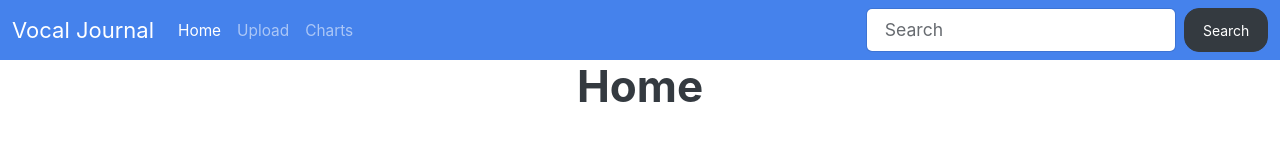
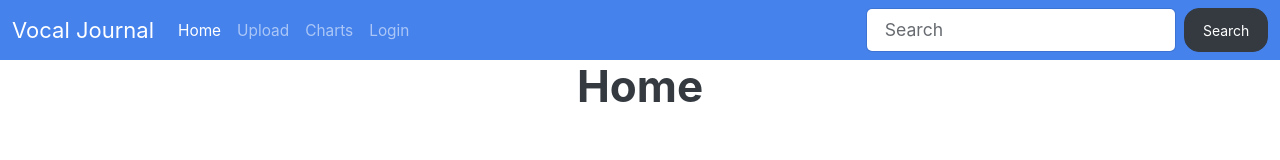
Before and after one commit to leochoo/vocal-journal, a Svelte app: page / in a window 1280 px wide. Shown: the top 160 px of the page. Built offline with nearby package versions, Linux system fonts and the light colour scheme; no server answers.

Commit message:
anonymous sign in

```diff
--- a/src/App.svelte
+++ b/src/App.svelte
@@ -5,6 +5,7 @@
   import Home from "./lib/Home.svelte";
   import Upload from "./lib/Upload.svelte";
   import Charts from "./lib/Charts.svelte";
+  import Login from "./lib/Login.svelte";
   import { Router, Link, Route } from "svelte-routing";
 </script>
 
@@ -39,6 +40,9 @@
             <li class="nav-item">
               <Link class="nav-link" to="charts">Charts</Link>
             </li>
+            <li class="nav-item">
+              <Link class="nav-link" to="login">Login</Link>
+            </li>
           </ul>
           <form class="d-flex">
             <input
@@ -56,6 +60,7 @@
     <div>
       <Route path="upload" component={Upload} />
       <Route path="charts" component={Charts} />
+      <Route path="login" component={Login} />
       <Route path="/"><Home /></Route>
     </div>
   </main>
--- /dev/null
+++ b/src/lib/Login.svelte
@@ -0,0 +1,12 @@
+<script>
+  import { auth } from "../../firebase.js";
+  import { signInAnonymously } from "firebase/auth";
+</script>
+
+<main>
+  <button
+    type="button"
+    class="btn btn-dark"
+    on:click={() => signInAnonymously(auth)}>Sign In Anonymously</button
+  >
+</main>
```
